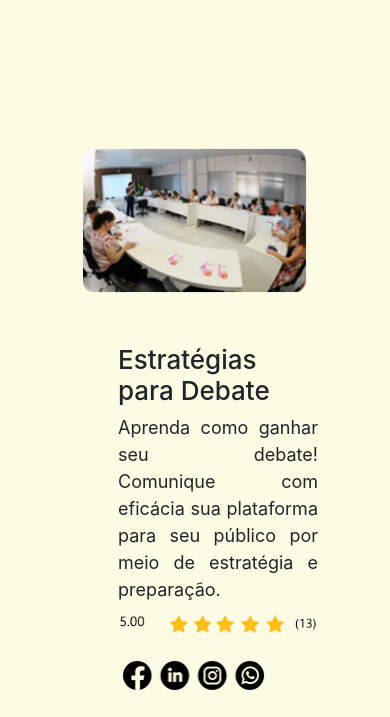
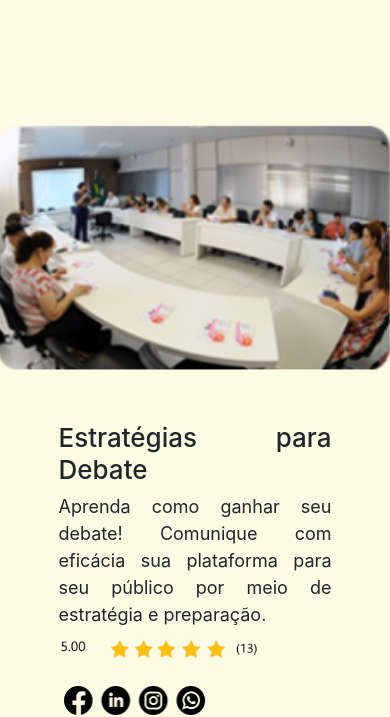
Before and after one commit to gsdevelop20/testePratico, a plain HTML site: page index.html in a window 390 px wide. Shown: the part 133-850 px from the top of the page. Drawn offline with nearby package versions, Linux system fonts and the light colour scheme.

Commit message:
add more responsive

```diff
--- a/style.css
+++ b/style.css
@@ -371,6 +371,18 @@
     .contanier-info-curso{
         height: 800px;
     }
+    #img-curso{
+        width: 400px;
+        height: 250px;
+
+    }
+
+    #desc-course{
+        margin-left: 0;
+    }
+    .curso-info{
+        width: 70%;
+    }
 
 
 }
```
